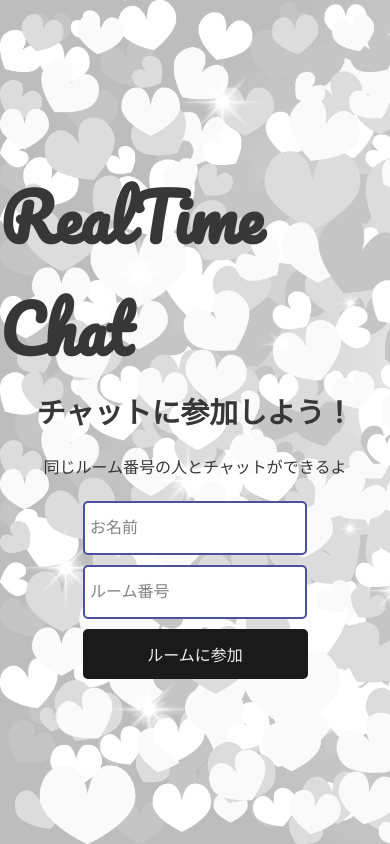
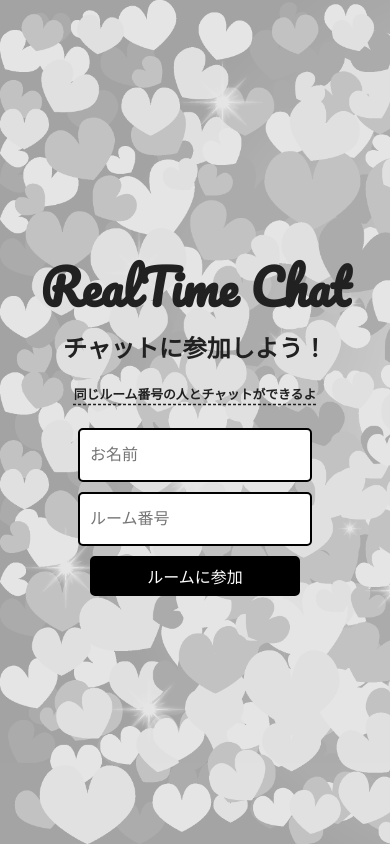
Before and after one commit to terupro/realtime-chat, a React (Create React App) app in the folder client/: page / in a window 390 px wide. Built offline with nearby package versions, Linux system fonts and the light colour scheme; no server answers.

Commit message:
💄 UIの改善

```diff
--- a/client/package.json
+++ b/client/package.json
@@ -3,6 +3,10 @@
   "version": "0.1.0",
   "private": true,
   "dependencies": {
+    "@emotion/react": "^11.10.0",
+    "@emotion/styled": "^11.10.0",
+    "@mui/icons-material": "^5.8.4",
+    "@mui/material": "^5.10.0",
     "@testing-library/jest-dom": "^5.16.5",
     "@testing-library/react": "^13.3.0",
     "@testing-library/user-event": "^13.5.0",
--- a/client/src/App.css
+++ b/client/src/App.css
@@ -1,6 +1,4 @@
 .App {
-  width: 100vw;
-  height: 100vh;
   background: #fff;
   color: #212121;
   background-color: #eee;
@@ -8,22 +6,31 @@
   background-repeat: repeat;
   background-attachment: fixed;
   background-size: cover;
-  opacity: 0.9;
-  display: flex;
-  flex-direction: column;
-  align-items: center;
-  justify-content: center;
 }
 
 body {
   margin: 0%;
   padding: 0%;
-  font-family: "Pacifico", cursive;
+}
+
+.filter {
+  background-color: rgba(0, 0, 0, 0.1);
+  width: 100%;
+  height: 100vh;
+}
+.container {
+  height: 100vh;
+  display: flex;
+  flex-direction: column;
+  align-items: center;
+  justify-content: center;
+  margin: 0 10px;
 }
 
 h1 {
   font-size: 4rem;
   margin: 0px;
+  font-family: "Pacifico", cursive;
 }
 
 .joinChatContainer {
@@ -41,35 +48,66 @@ h1 {
   width: 210px;
   height: 40px;
   margin: 7px;
-  border: 2px solid #354092;
+  border: 2px solid #000;
   border-radius: 5px;
-  padding: 5px;
+  padding: 5px 10px;
   font-size: 16px;
+  outline: none;
   margin: 5px auto;
+}
+.joinChatContainer p {
+  text-decoration: underline;
+  text-decoration-style: dashed;
+  margin: 20px 52px;
+  text-underline-offset: 5px;
+  font-weight: bold;
 }
 
 .joinChatContainer button {
-  width: 225px;
-  height: 50px;
+  width: 210px;
+  height: 40px;
   margin: 7px;
-  border: none;
+  font-size: 16px;
+  padding: 5px 10px;
+  font-size: 16px;
+  margin: 5px auto;
+  border: 2px solid #000;
   border-radius: 5px;
-  padding: 5px;
-  font-size: 16px;
+  position: relative;
+  overflow: hidden;
+  text-decoration: none;
+  display: inline-block;
   background: #000;
-  color: #eee;
+  color: #fff;
+  outline: none;
   cursor: pointer;
-  margin: 5px auto;
-  transition: all 0.3s;
 }
 
-.joinChatContainer button:hover {
+.joinChatContainer button::after {
+  content: "";
+  position: absolute;
+  width: 100%;
+  height: 100%;
+  top: 0;
+  left: 0;
+  background: radial-gradient(circle, #fff 10%, transparent 10%) no-repeat 50%;
+  transform: scale(10, 10);
+  opacity: 0;
+  transition: transform 0.3s, opacity 1s;
+}
+
+.joinChatContainer button:active::after {
+  transform: scale(0, 0);
+  transition: 0s;
+  opacity: 0.3;
 }
 
 .chat-window {
-  width: 50%;
-  height: 50%;
+  max-width: 600px;
+  width: 100%;
   z-index: 1;
+  display: flex;
+  flex-direction: column;
 }
 
 .chat-window p {
@@ -80,13 +118,27 @@ h1 {
   background: #00c34d;
   position: relative;
   cursor: pointer;
+  display: flex;
+  align-items: center;
+  padding: 0 1em 0 1.5em;
+  gap: 8px;
+  border: 1px solid;
+  border-bottom: none;
+  border-top-left-radius: 8px;
+  border-top-right-radius: 8px;
 }
 .chat-window .chat-header p {
   display: block;
-  padding: 0 1em 0 2em;
   color: #fff;
   font-weight: 700;
   line-height: 45px;
+}
+.chat-window .chat-header .icon {
+  display: block;
+  color: #fff;
+  font-weight: 700;
+  line-height: 45px;
+  padding-top: 5px;
 }
 
 .chat-window .chat-body {
@@ -109,25 +161,38 @@ h1 {
 
 .chat-window .chat-body .message {
   height: auto;
-  padding: 10px;
   display: flex;
+  margin: 14px 10px;
+}
+.chat-window .chat-body .message .message-wrapper {
+  width: auto;
+  height: auto;
+
+  border-radius: 8px;
+
+  color: black !important;
 }
 
 .chat-window .chat-body .message .message-content {
   width: auto;
   height: auto;
   min-height: 40px;
-  border-radius: 999px;
+  border-radius: 8px;
   background-color: #00c34d;
   color: black !important;
+
   display: flex;
   align-items: center;
+  margin-bottom: 2px;
   margin-right: 5px;
   margin-left: 5px;
   padding-right: 5px;
   padding-left: 5px;
   overflow-wrap: break-word;
   word-break: break-word;
+}
+.chat-window .chat-body .message .message-content p {
+  padding: 0px 5px;
 }
 
 #you {
@@ -140,7 +205,7 @@ h1 {
 
 #you .message-meta {
   justify-content: flex-start;
-  margin-left: 5px;
+  margin-left: 8px;
 }
 
 #other {
@@ -154,8 +219,7 @@ h1 {
 }
 
 #other .message-meta {
-  justify-content: flex-end;
-  margin-right: 5px;
+  margin-left: 7px;
 }
 
 .message-meta #author {
@@ -173,6 +237,8 @@ h1 {
   border: 1px solid #263238;
   border-top: none;
   display: flex;
+  border-bottom-right-radius: 8px;
+  border-bottom-left-radius: 8px;
 }
 
 .chat-window .chat-footer input {
@@ -182,9 +248,9 @@ h1 {
   padding: 0 0.7em;
   font-size: 1em;
   border-right: 1px dotted #607d8b;
-
   outline: none;
   font-family: "Open Sans", sans-serif;
+  border-bottom-left-radius: 8px;
 }
 
 .chat-window .chat-footer button {
@@ -194,15 +260,46 @@ h1 {
   cursor: pointer;
   flex: 15%;
   height: 100%;
-  background: transparent;
   outline: none;
   font-size: 25px;
-  color: lightgray;
+  color: gray;
+  border-bottom-right-radius: 8px;
 }
-
 .chat-window .chat-footer button:hover {
-  color: #43a047;
+  color: #00c34d;
 }
 .hide {
   opacity: 0 !important;
 }
+
+.exit-button {
+  text-align: center;
+  width: 210px;
+  height: 40px;
+  margin: 30px auto;
+  font-size: 16px;
+  padding: 5px 10px;
+  font-size: 16px;
+  border: 2px solid #000;
+  border-radius: 5px;
+  position: relative;
+  overflow: hidden;
+  text-decoration: none;
+  display: inline-block;
+  background: #000;
+  color: #fff;
+  outline: none;
+  cursor: pointer;
+}
+
+@media screen and (max-width: 428px) {
+  h1 {
+    font-size: 3rem;
+  }
+  .joinChatContainer h3 {
+    font-size: 1.5rem;
+  }
+  .joinChatContainer p {
+    font-size: 0.8rem;
+  }
+}
--- a/client/src/App.js
+++ b/client/src/App.js
@@ -17,14 +17,22 @@ function App() {
       socket.emit("join_room", room);
       setShowChat(true);
     }
+    return;
+  };
+
+  const exitRoom = () => {
+    setShowChat(false);
+    setUsername("");
+    setRoom("");
   };
 
   return (
     <div className="App">
       <div className="filter">
-        <h1>RealTime Chat</h1>
+        <div className="container">
           {!showChat ? (
             <div className="joinChatContainer">
+              <h1>RealTime Chat</h1>
               <h3>チャットに参加しよう！</h3>
               <p>同じルーム番号の人とチャットができるよ</p>
               <input
@@ -40,8 +48,20 @@ function App() {
               <button onClick={joinRoom}>ルームに参加</button>
             </div>
           ) : (
-          <Chat socket={socket} username={username} room={room} />
+            <>
+              <Chat
+                socket={socket}
+                username={username}
+                room={room}
+                setShowChat={setShowChat}
+                showChat={showChat}
+              />
+              <button onClick={exitRoom} className="exit-button">
+                ホームに戻る
+              </button>
+            </>
           )}
+        </div>
       </div>
     </div>
   );
--- a/client/src/Chat.js
+++ b/client/src/Chat.js
@@ -1,11 +1,13 @@
 import React, { useState } from "react";
 import ScrollToBottom from "react-scroll-to-bottom";
+import ChatIcon from "@mui/icons-material/Chat";
 
-const Chat = ({ socket, username, room }) => {
+const Chat = ({ socket, username, room, setShowChat, showChat }) => {
   const [currentMessage, setCurrentMessage] = useState("");
   const [messageList, setMessageList] = useState([]);
 
-  const sendMessage = async () => {
+  const sendMessage = async (e) => {
+    e.preventDefault();
     if (currentMessage !== "") {
       const messageData = {
         message: currentMessage,
@@ -29,8 +31,10 @@ const Chat = ({ socket, username, room }) => {
 
   return (
     <div className="chat-window">
+      <div className="chat-wrapper"></div>
       <div className="chat-header">
-        <p>ライブチャット</p>
+        <ChatIcon className="icon" />
+        <p>チャット</p>
       </div>
       <div className="chat-body">
         <ScrollToBottom className="message-container">
@@ -39,7 +43,7 @@ const Chat = ({ socket, username, room }) => {
               className="message"
               id={username == messageContent.author ? "you" : "other"}
             >
-              <div>
+              <div className="message-wrapper">
                 <div className="message-content">
                   <p>{messageContent.message}</p>
                 </div>
@@ -52,15 +56,16 @@ const Chat = ({ socket, username, room }) => {
           ))}
         </ScrollToBottom>
       </div>
-      <div className="chat-footer">
+
+      <form onSubmit={sendMessage} className="chat-footer">
         <input
           type="text"
           placeholder="メッセージ内容"
           value={currentMessage}
           onChange={(e) => setCurrentMessage(e.target.value)}
         />
-        <button onClick={sendMessage}>&#9658;</button>
-      </div>
+        <button>&#9658;</button>
+      </form>
     </div>
   );
 };
```
Also changed, not shown: 1 other file (tests, documents, lock files or other folders). Lines whose indentation alone changed are shown as unchanged.
